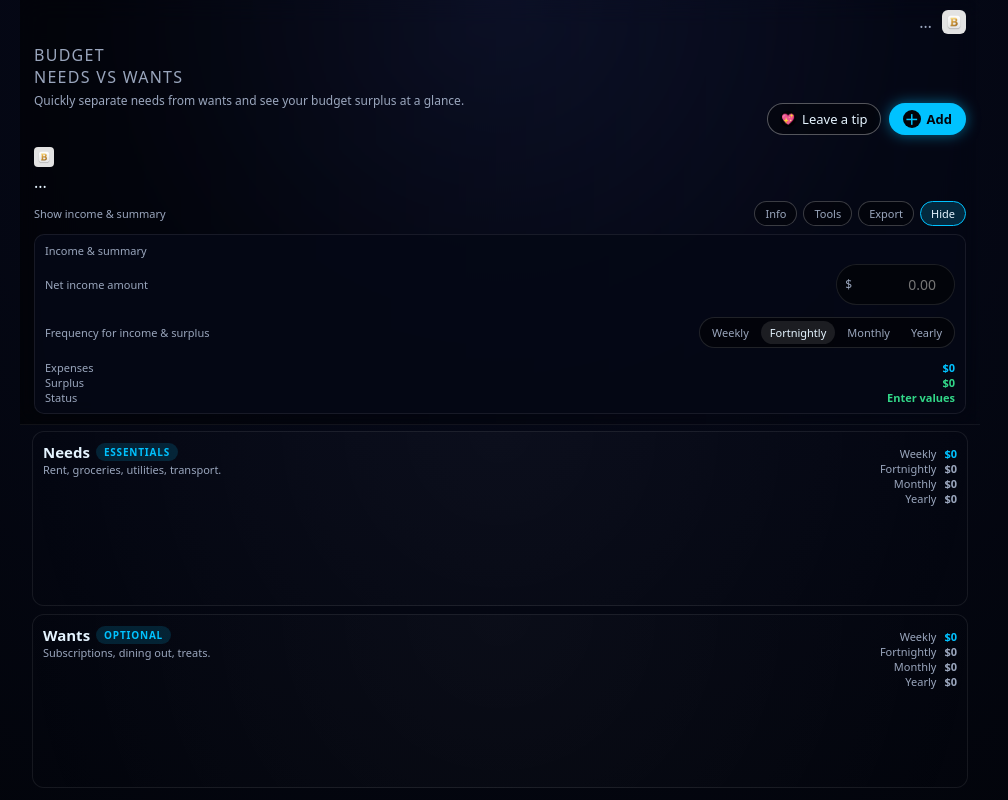
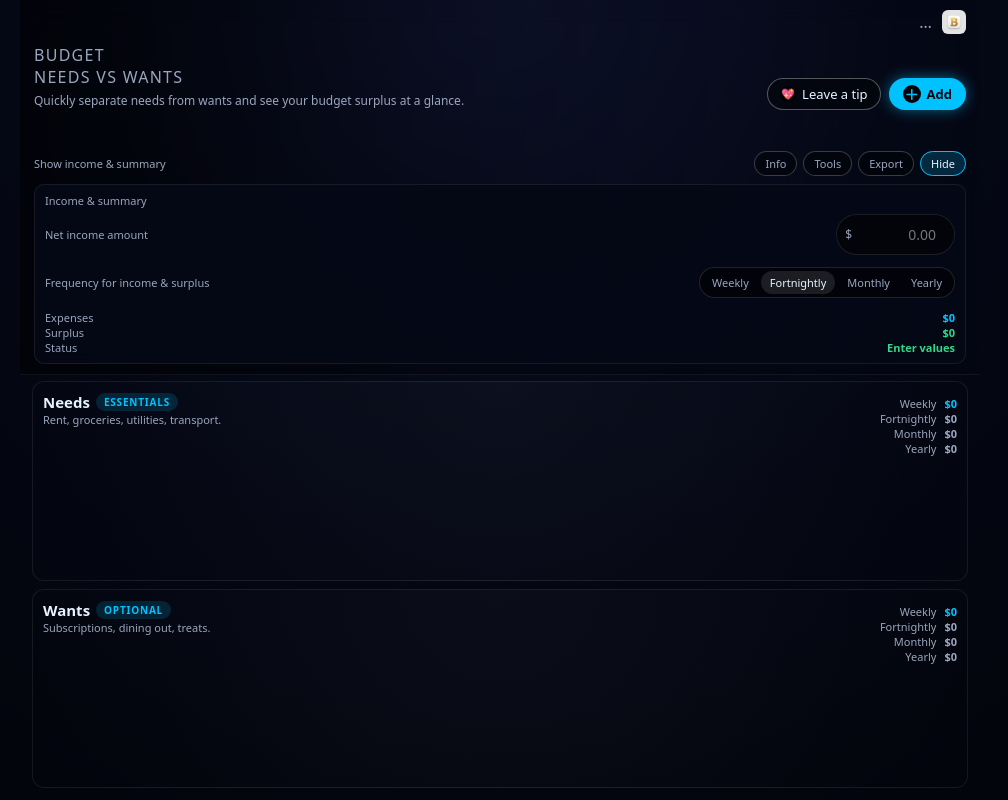
Before and after one commit to grantelliotwalker-coder/Needs-vs-Wants, a plain HTML site: page index.html in a window 1280 px wide. Shown: the whole page, without its empty margins (140-1148 px from the left). Drawn offline with Linux system fonts and the light colour scheme.

Commit message:
Update index.html

```diff
--- a/index.html
+++ b/index.html
@@ -763,26 +763,7 @@
     <!-- Future sentence placeholder -->
     <span style="opacity:0.0;">Placeholder sentence for later.</span>
   </div>
-          <!-- Small favicon button that opens info -->
-  <button
-    onclick="openInfoModal()"
-    style="
-      border:none;
-      background:transparent;
-      padding:0;
-      margin-right:8px;
-      cursor:pointer;
-      display:flex;
-      align-items:center;
-    "
-    aria-label="About these tools"
-  >
-    <img src="/favicon.png" alt="" style="width:20px;height:20px;border-radius:4px;" />
-  </button>
 
-  <div class="header-actions">
-    ...
-  </div>
 </div>
 
 
```
